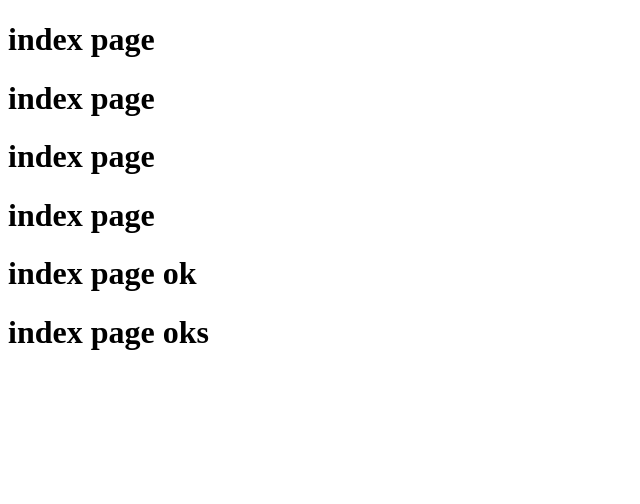
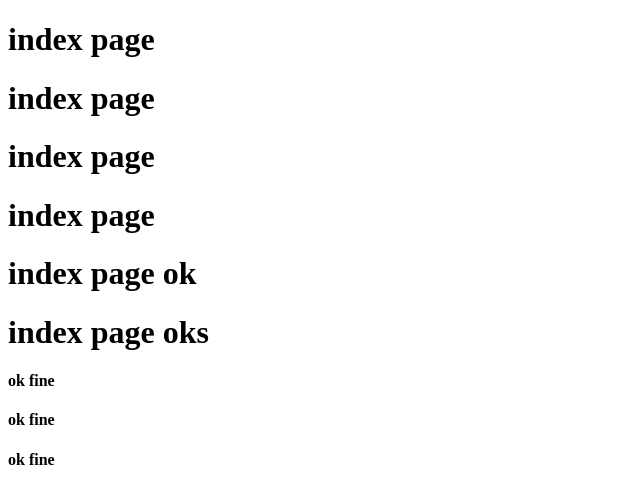
Before and after one commit to ashupatil12/devopsProject, a plain HTML site: page index.html in a window 1280 px wide. Shown: the whole page, without its empty margins (0-640 px from the left). Drawn offline with Linux system fonts and the light colour scheme.

Commit message:
add file

```diff
--- a/index.html
+++ b/index.html
@@ -14,5 +14,8 @@
     <h1>index page ok</h1>
     <h1>index page oks</h1>
 
+  <h4>ok fine</h4>
+  <h4>ok fine</h4>
+  <h4>ok fine</h4>
 </body>
 </html>
```
